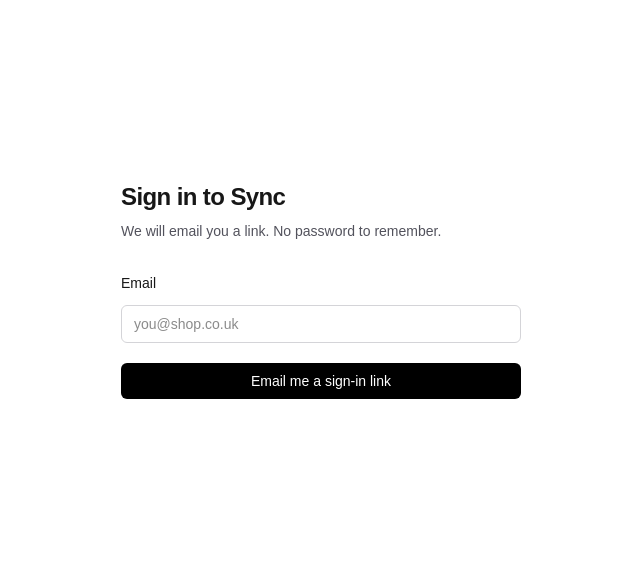
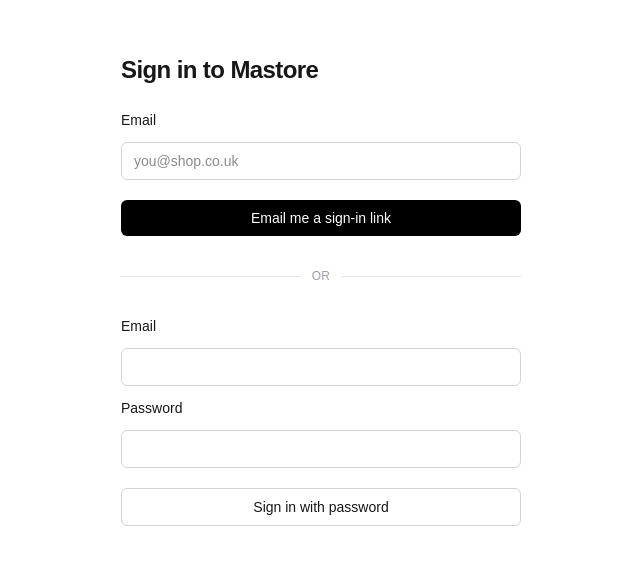
Before and after one commit to SalekhM8/mastore, a Next.js app: page /login in a window 1280 px wide. Shown: the part 110-674 px from the top of the page, without its empty margins (319-959 px from the left). Built offline with nearby package versions, Linux system fonts and the light colour scheme.

Commit message:
feat(auth): password sign-in alongside magic links; clearer rate-limit message
Co-Authored-By: Claude Fable 5.1 <noreply@anthropic.com>
Claude-Session: https://claude.ai/code/session_01UPoFxLLCDSe1xq2kgXmbDa

```diff
--- a/src/app/login/actions.ts
+++ b/src/app/login/actions.ts
@@ -4,10 +4,15 @@ import { redirect } from "next/navigation";
 import { z } from "zod";
 import { supabaseServer } from "@/lib/supabase/server";
 
-const Form = z.object({ email: z.string().email(), next: z.string().startsWith("/").default("/app") });
+const LinkForm = z.object({ email: z.string().email(), next: z.string().startsWith("/").default("/app") });
+const PasswordForm = z.object({
+  email: z.string().email(),
+  password: z.string().min(8).max(128),
+  next: z.string().startsWith("/").default("/app"),
+});
 
 export async function sendMagicLink(formData: FormData): Promise<void> {
-  const parsed = Form.safeParse({ email: formData.get("email"), next: formData.get("next") ?? "/app" });
+  const parsed = LinkForm.safeParse({ email: formData.get("email"), next: formData.get("next") ?? "/app" });
   if (!parsed.success) redirect("/login?error=Enter+a+valid+email+address");
   const appUrl = process.env.APP_URL ?? "http://localhost:3000";
   const supabase = await supabaseServer();
@@ -15,6 +20,29 @@ export async function sendMagicLink(formData: FormData): Promise<void> {
     email: parsed.data.email,
     options: { emailRedirectTo: `${appUrl}/auth/confirm?next=${encodeURIComponent(parsed.data.next)}` },
   });
-  if (error) redirect(`/login?error=${encodeURIComponent("Could not send the link. Try again in a minute.")}`);
+  if (error) {
+    const msg =
+      error.code === "over_email_send_rate_limit"
+        ? "Too many sign-in emails in the last hour. Wait a while, or sign in with a password below."
+        : "Could not send the link. Try again in a minute.";
+    redirect(`/login?error=${encodeURIComponent(msg)}`);
+  }
   redirect("/login?sent=1");
 }
+
+/** Password sign-in. Supabase's leaked-password check applies. See docs/security-and-compliance.md section 7. */
+export async function signInWithPassword(formData: FormData): Promise<void> {
+  const parsed = PasswordForm.safeParse({
+    email: formData.get("email"),
+    password: formData.get("password"),
+    next: formData.get("next") ?? "/app",
+  });
+  if (!parsed.success) redirect("/login?error=Enter+your+email+and+a+password+of+at+least+8+characters");
+  const supabase = await supabaseServer();
+  const { error } = await supabase.auth.signInWithPassword({
+    email: parsed.data.email,
+    password: parsed.data.password,
+  });
+  if (error) redirect(`/login?error=${encodeURIComponent("Email or password did not match.")}`);
+  redirect(parsed.data.next);
+}
--- a/src/app/login/page.tsx
+++ b/src/app/login/page.tsx
@@ -1,4 +1,7 @@
-import { sendMagicLink } from "./actions";
+import { sendMagicLink, signInWithPassword } from "./actions";
+
+const input = "rounded-md border border-zinc-300 bg-white px-3 py-2 text-sm dark:border-zinc-700 dark:bg-zinc-900";
+const button = "mt-2 rounded-md bg-black px-4 py-2 text-sm font-medium text-white dark:bg-white dark:text-black";
 
 export default async function LoginPage(props: PageProps<"/login">) {
   const sp = await props.searchParams;
@@ -8,16 +11,17 @@ export default async function LoginPage(props: PageProps<"/login">) {
 
   return (
     <main className="mx-auto flex min-h-screen w-full max-w-md flex-col justify-center px-6 py-16">
-      <h1 className="text-2xl font-semibold tracking-tight">Sign in to Sync</h1>
-      <p className="mt-2 text-sm text-zinc-600 dark:text-zinc-400">
-        We will email you a link. No password to remember.
-      </p>
+      <h1 className="text-2xl font-semibold tracking-tight">Sign in to Mastore</h1>
+      {error ? (
+        <p className="mt-4 rounded-md bg-red-50 p-3 text-sm text-red-800 dark:bg-red-950 dark:text-red-100">{error}</p>
+      ) : null}
+
       {sent ? (
-        <div className="mt-8 rounded-md border border-emerald-300 bg-emerald-50 p-4 text-sm text-emerald-900 dark:border-emerald-800 dark:bg-emerald-950 dark:text-emerald-100">
-          Check your inbox. The link is valid for one hour. Locally, open Mailpit at http://127.0.0.1:54324.
+        <div className="mt-6 rounded-md border border-emerald-300 bg-emerald-50 p-4 text-sm text-emerald-900 dark:border-emerald-800 dark:bg-emerald-950 dark:text-emerald-100">
+          Check your inbox and click the link. It is valid for one hour.
         </div>
       ) : (
-        <form action={sendMagicLink} className="mt-8 flex flex-col gap-3">
+        <form action={sendMagicLink} className="mt-6 flex flex-col gap-3">
           <input type="hidden" name="next" value={next} />
           <label className="text-sm font-medium" htmlFor="email">
             Email
@@ -28,18 +32,46 @@ export default async function LoginPage(props: PageProps<"/login">) {
             type="email"
             required
             autoComplete="email"
-            className="rounded-md border border-zinc-300 bg-white px-3 py-2 text-sm dark:border-zinc-700 dark:bg-zinc-900"
+            className={input}
             placeholder="you@shop.co.uk"
           />
-          {error ? <p className="text-sm text-red-600">{error}</p> : null}
-          <button
-            type="submit"
-            className="mt-2 rounded-md bg-black px-4 py-2 text-sm font-medium text-white dark:bg-white dark:text-black"
-          >
+          <button type="submit" className={button}>
             Email me a sign-in link
           </button>
         </form>
       )}
+
+      <div className="my-8 flex items-center gap-3 text-xs uppercase tracking-wide text-zinc-400">
+        <span className="h-px flex-1 bg-zinc-200 dark:bg-zinc-800" />
+        or
+        <span className="h-px flex-1 bg-zinc-200 dark:bg-zinc-800" />
+      </div>
+
+      <form action={signInWithPassword} className="flex flex-col gap-3">
+        <input type="hidden" name="next" value={next} />
+        <label className="text-sm font-medium" htmlFor="pw-email">
+          Email
+        </label>
+        <input id="pw-email" name="email" type="email" required autoComplete="email" className={input} />
+        <label className="text-sm font-medium" htmlFor="password">
+          Password
+        </label>
+        <input
+          id="password"
+          name="password"
+          type="password"
+          required
+          minLength={8}
+          autoComplete="current-password"
+          className={input}
+        />
+        <button
+          type="submit"
+          className="mt-2 rounded-md border border-zinc-300 px-4 py-2 text-sm font-medium dark:border-zinc-700"
+        >
+          Sign in with password
+        </button>
+      </form>
     </main>
   );
 }
```
